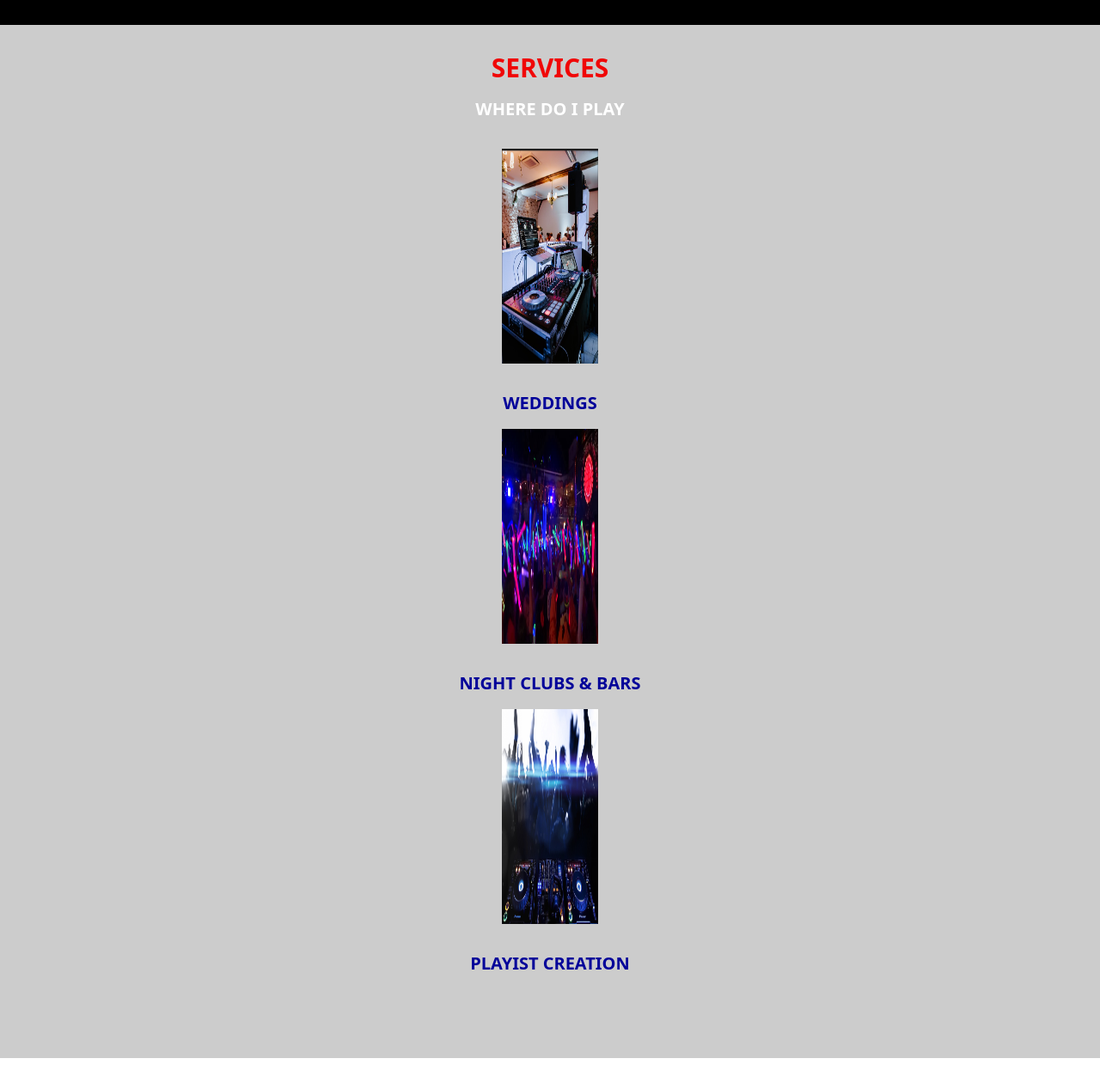
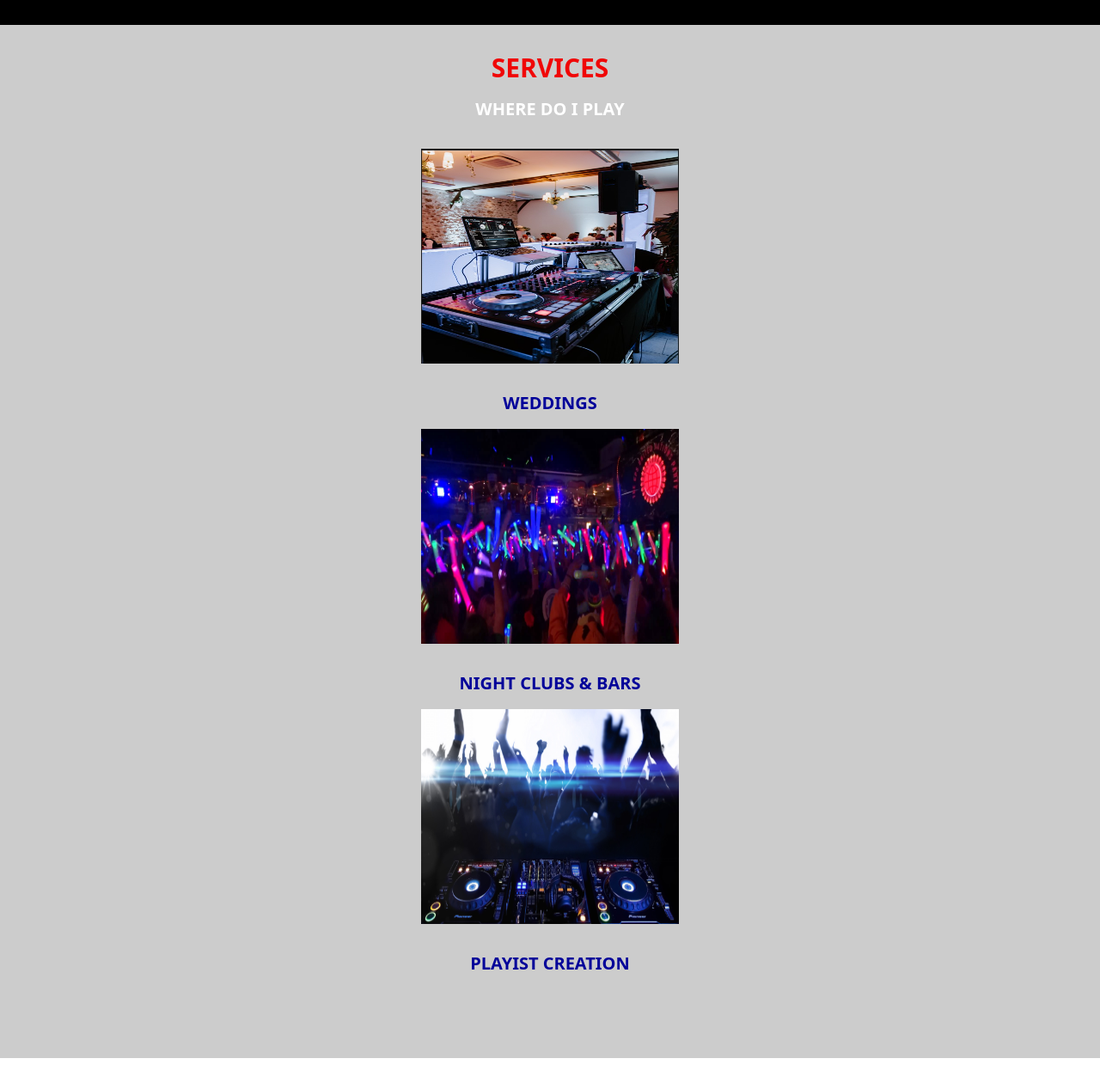
Before and after one commit to Katoemma/allandeejay, a website: page public/index.html in a window 1280 px wide. Shown: the part 3606-4866 px from the top of the page at 86% size. Drawn offline with nearby package versions, Linux system fonts and the light colour scheme; files that its build step writes are made by us from their sources.

Commit message:
image edit

```diff
--- a/public/index.html
+++ b/public/index.html
@@ -211,7 +211,7 @@
                 <!--service card-1 -->
                 <div class="flex flex-col justify-center gap-8">
                     <!--service image-->
-                    <div class="w-28 h-auto mx-auto">
+                    <div class=" h-auto mx-auto">
                         <img style="width:300px; height:250px;" src="img/party-tabled-sw.jpg" alt="img">
                     </div>
                     <!--service label-->
@@ -222,7 +222,7 @@
                 <!--service card-2 -->
                 <div class="flex flex-col justify-center gap-8">
                     <!--service image-->
-                    <div class="w-28 h-auto mx-auto">
+                    <div class=" h-auto mx-auto">
                         <img style="width:300px; height:250px;" src="img/Party-Background-HD.jpg" alt="img">
                     </div>
                     <!--service label-->
@@ -233,7 +233,7 @@
                 <!--service card-3 -->
                 <div class="flex flex-col justify-center gap-8">
                     <!--service image-->
-                    <div class="w-28 h-auto mx-auto">
+                    <div class=" h-auto mx-auto">
                         <img style="width:300px; height:250px;" src="img/Pioneer-dj-wallpaper-1920x1080.jpg" alt="img">
                     </div>
                     <!--service label-->
```
